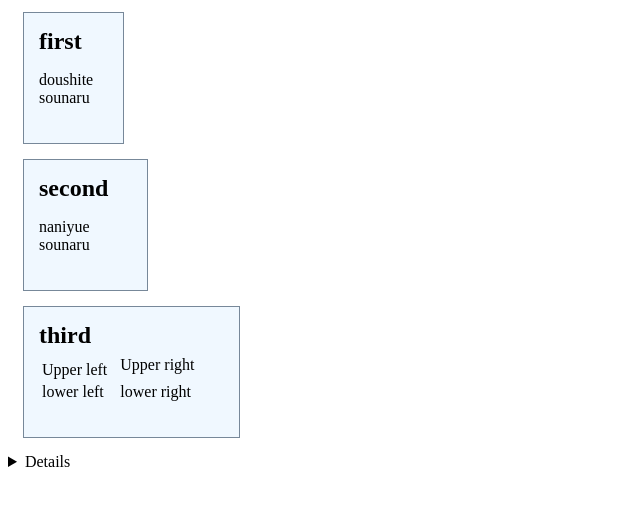
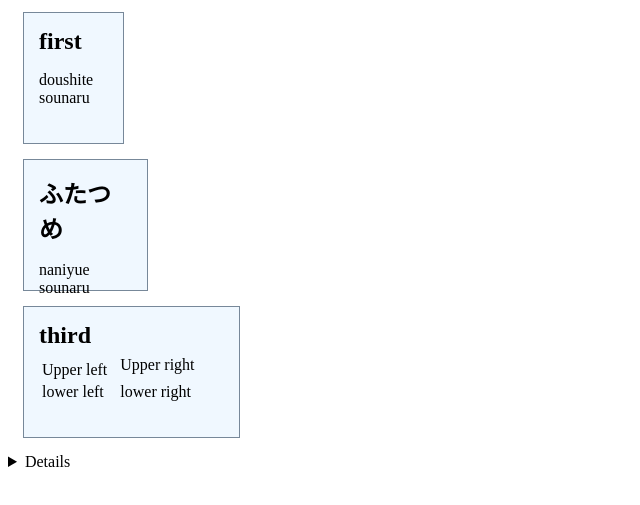
Before and after one commit to xxx53/test, a plain HTML site: page index.html in a window 1280 px wide. Shown: the part 79-584 px from the top of the page, without its empty margins (0-640 px from the left). Drawn offline with Linux system fonts and the light colour scheme.

Commit message:
Update index.html

```diff
--- a/index.html
+++ b/index.html
@@ -1,7 +1,7 @@
 <!doctype html>
   <html lang="ja"><head><meta name="viewport" contnet="width=device-width,initial-scale=1" charset="utf-8">
   <link rel="stylesheet" href="style.css">
-  <title>ふふ</title></head>
+  <title>んばあ</title></head>
 <body>
 <h1>test page</h1>
 <div class="d1">
@@ -9,7 +9,7 @@
 <p class="p1">doushite<br>sounaru</p>
 </div>
 <div class="d2">
-<h2>second</h2>
+<h2>ふたつめ</h2>
 <p class="p2">naniyue<br>sounaru</p>
 </div>
 <div class="d3">
```
